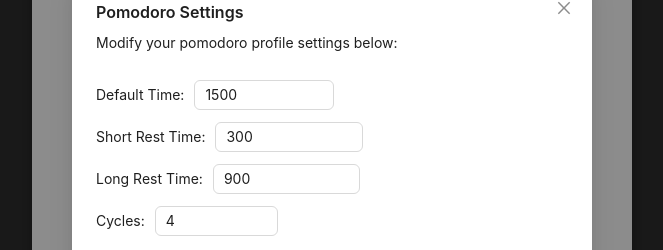
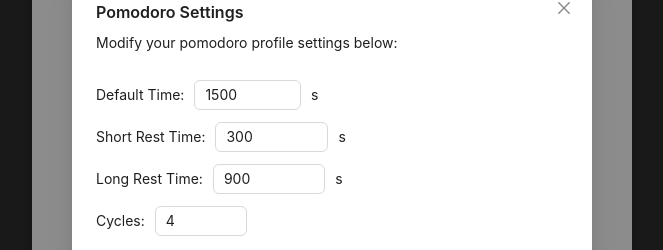
Before and after one commit to remediios/pomodoro-app, a React (Create React App) app: page / in a window 1280 px wide. Both pictures are taken after a click on the icon 910 px from the left and 85 px from the top of the page. Shown: the part 120-370 px from the top of the page, without its empty margins (308-971 px from the left). Built offline with nearby package versions, Linux system fonts and the light colour scheme.

Commit message:
small fixes

```diff
--- a/src/components/SettingsControls.tsx
+++ b/src/components/SettingsControls.tsx
@@ -21,7 +21,6 @@
 
 function SettingsControls({ options, setOptions }: Props): JSX.Element {
   const { pOptions } = usePomodoroContext();
-
   const [pomodoroTime, setPomodoroTime] = useState(pOptions.pomodoroTime);
   const [shortRestTime, setShortRestTime] = useState(pOptions.shortRestTime);
   const [longRestTime, setLongRestTime] = useState(pOptions.longRestTime);
@@ -66,6 +65,7 @@
           value={options.pomodoroTime}
           onChange={(e) => handleInputChange(e)}
         />
+        s
       </div>
       <div className="settings-control">
         <p>Short Rest Time:</p>
@@ -76,6 +76,7 @@
           value={options.shortRestTime}
           onChange={(e) => handleInputChange(e)}
         />
+        s
       </div>
       <div className="settings-control">
         <p>Long Rest Time:</p>
@@ -86,6 +87,7 @@
           value={options.longRestTime}
           onChange={(e) => handleInputChange(e)}
         />
+        s
       </div>
       <div className="settings-control">
         <p>Cycles:</p>
--- a/src/index.css
+++ b/src/index.css
@@ -139,7 +139,7 @@
 }
 
 .settings-control-unit {
-  width: 40%;
+  width: 30%;
   margin: 6px 10px;
   padding: 3px 10px;
 }
```
